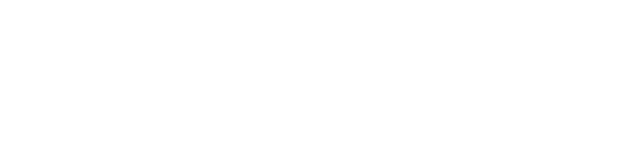
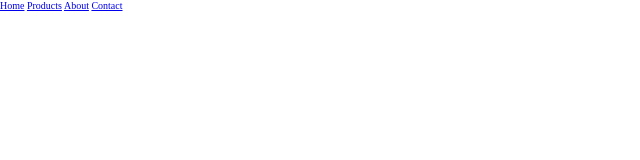
Before and after one commit to natalievmedrano/ecommerce-website, a plain HTML site: page index.html in a window 1280 px wide. Shown: the whole page, without its empty margins (0-640 px from the left). Drawn offline with Linux system fonts and the light colour scheme.

Commit message:
updated index.html file to display nav bar on website

```diff
--- a/index.html
+++ b/index.html
@@ -6,8 +6,20 @@
     <meta name="viewport" content="width=device-width, initial-scale=1.0">
     <link rel="stylesheet" href="styles.css">
     <title>Cara Cara</title>
+
 </head>
 <body>
-
+    <head>
+        <nav>
+            <ul>
+                <li>
+                <a href="#Home">Home</a>
+                <a href="#Products">Products</a>
+                <a href="#About">About</a>
+                <a href="#Contact">Contact</a>
+                        </li>
+            </ul>
+        </nav>
+    </head>
 </body>
 </html>
```
